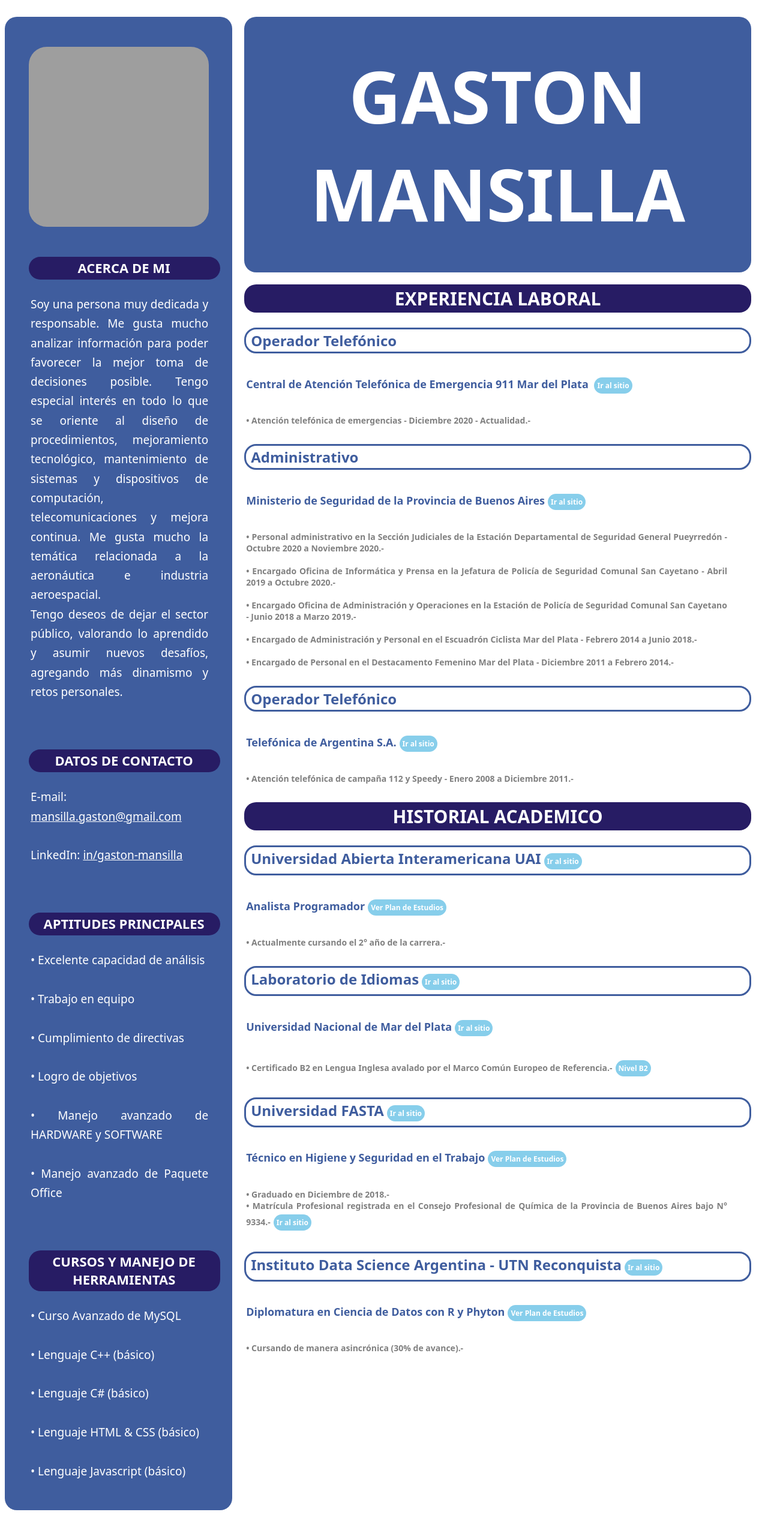
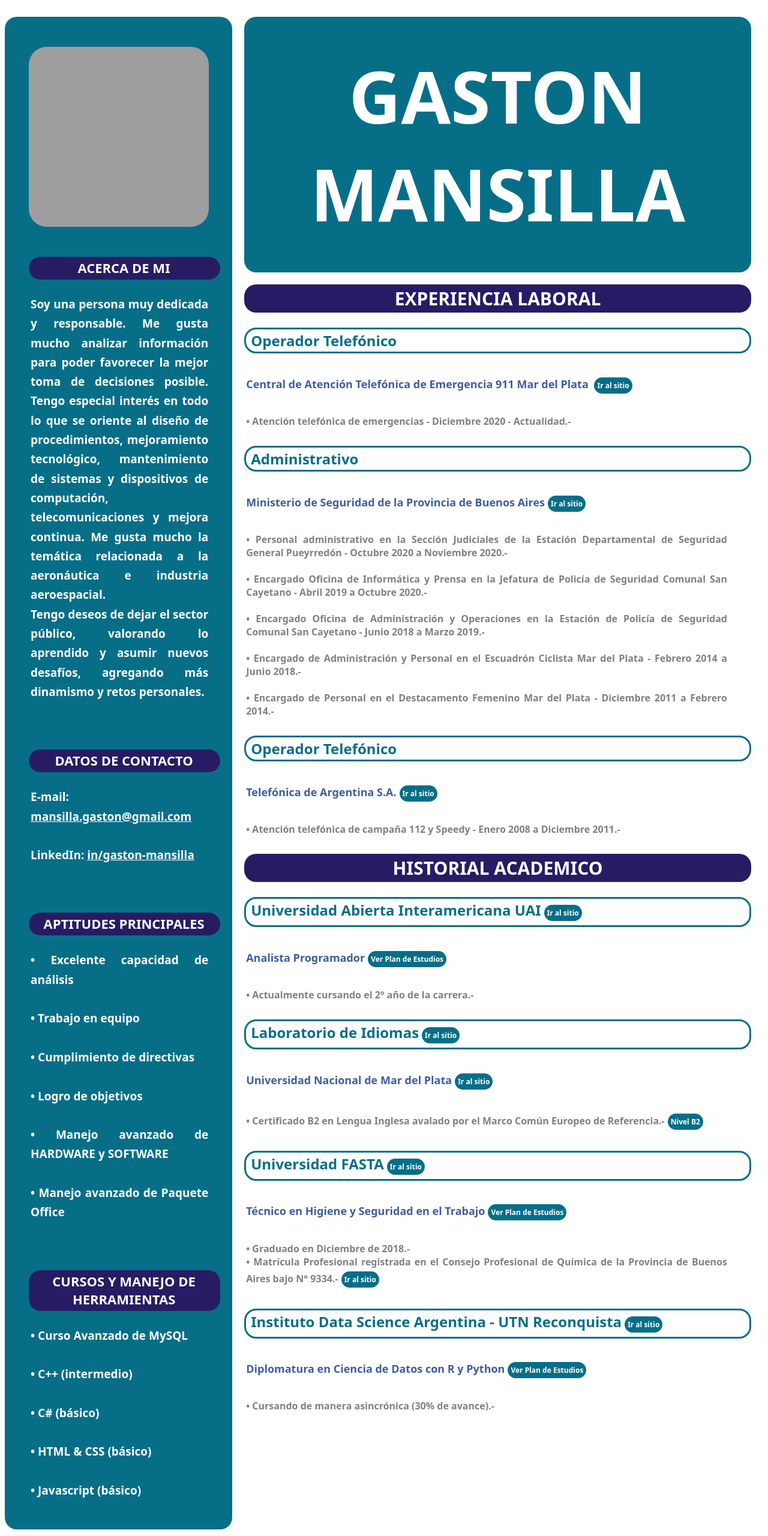
Before and after one commit to mansillag/mansillag.github.io, a plain HTML site: page index.html in a window 1280 px wide. Shown: the whole page at 60% size. Before the commit the page ends 2537 px from the top, so only its background shows below. Drawn offline with Linux system fonts and the light colour scheme; grey boxes are pictures that could not be loaded.

Commit message:
Add files via upload

```diff
--- a/estilos.css
+++ b/estilos.css
@@ -8,7 +8,8 @@
     color: white;
     font-size: 120px;
     font-family: system-ui, -apple-system, BlinkMacSystemFont, 'Segoe UI', Roboto, Oxygen, Ubuntu, Cantarell, 'Open Sans', 'Helvetica Neue', sans-serif;
-    background-color: rgb(63, 93, 158);
+    background-color: rgb(7, 110, 136);
+    background padding right: 40px;
     font-weight: bold;
     text-align: center;
     border-radius: 20px;
@@ -51,13 +52,13 @@
     margin-right: 20px;
     margin-left: 20px;
     padding: 2px 2px 2px 8px;
-    color: rgb(63, 93, 158);
+    color: rgb(7, 110, 136);
     font-size: 24px;
     font-family: system-ui, -apple-system, BlinkMacSystemFont, 'Segoe UI', Roboto, Oxygen, Ubuntu, Cantarell, 'Open Sans', 'Helvetica Neue', sans-serif;
     font-weight: bold;
     text-align: justify;
     border-radius: 20px;
-    border: 3px solid rgb(63, 93, 158);
+    border: 3px solid rgb(7, 110, 136);
 }
 
 h5
@@ -81,7 +82,7 @@
     margin-bottom: 30px;
     padding: 0px 40px 0px 3px;
     color: gray;
-    font-size: 14px;
+    font-size: 16px;
     font-family: system-ui, -apple-system, BlinkMacSystemFont, 'Segoe UI', Roboto, Oxygen, Ubuntu, Cantarell, 'Open Sans', 'Helvetica Neue', sans-serif;
     text-align: justify;
     border-radius: 20px;
@@ -94,6 +95,7 @@
     padding: 3px 40px 30px 3px;
     color: white;
     font-size: 19px;
+    font-weight: 600;
     font-family: system-ui, -apple-system, BlinkMacSystemFont, 'Segoe UI', Roboto, Oxygen, Ubuntu, Cantarell, 'Open Sans', 'Helvetica Neue', sans-serif;
     text-align: justify;
     line-height: 170%;
@@ -111,7 +113,7 @@
     margin-bottom: 20px;
     width: 30%;
     float: left;
-    background-color: rgb(63, 93, 158);
+    background-color: rgb(7, 110, 136);
     border-radius: 20px;
     box-sizing: border-box;
 }
@@ -150,7 +152,7 @@
     margin-bottom: 5px;
     margin-right: 5px;
     display: inline-block;
-    background-color: skyblue;
+    background-color: rgb(7, 110, 136);
     font-family:system-ui, -apple-system, BlinkMacSystemFont, 'Segoe UI', Roboto, Oxygen, Ubuntu, Cantarell, 'Open Sans', 'Helvetica Neue', sans-serif;
     font-size: 12px;
     border-radius: 20px;
--- a/index.html
+++ b/index.html
@@ -44,10 +44,10 @@
             <h3>CURSOS Y MANEJO DE HERRAMIENTAS</h3>
             <p>
                 • Curso Avanzado de MySQL <br><br>
-                • Lenguaje C++ (básico) <br><br>
-                • Lenguaje C# (básico) <br><br>
-                • Lenguaje HTML & CSS (básico) <br><br>
-                • Lenguaje Javascript (básico)
+                • C++ (intermedio) <br><br>
+                • C# (básico) <br><br>
+                • HTML & CSS (básico) <br><br>
+                • Javascript (básico)
             </p>
         </menu>
         </div>
@@ -98,7 +98,7 @@
                 Química de la Provincia de Buenos Aires bajo N° 9334.-<a class= "btn" href="https://quimica.org.ar/" target="_blank">Ir al sitio</a></h6>
 
         <h4>Instituto Data Science Argentina - UTN Reconquista<a class= "btn" href="https://institutodatascience.org/" target="_blank">Ir al sitio</a></h4>
-        <h5>Diplomatura en Ciencia de Datos con R y Phyton<a class= "btn" href="https://institutodatascience.org/diplomatura-en-ciencia-de-datos-con-r-y-python/" target="_blank">Ver Plan de Estudios</a></h5>
+        <h5>Diplomatura en Ciencia de Datos con R y Python<a class= "btn" href="https://institutodatascience.org/diplomatura-en-ciencia-de-datos-con-r-y-python/" target="_blank">Ver Plan de Estudios</a></h5>
         <h6>• Cursando de manera asincrónica (30% de avance).-</h6>
 
         </main>
```
